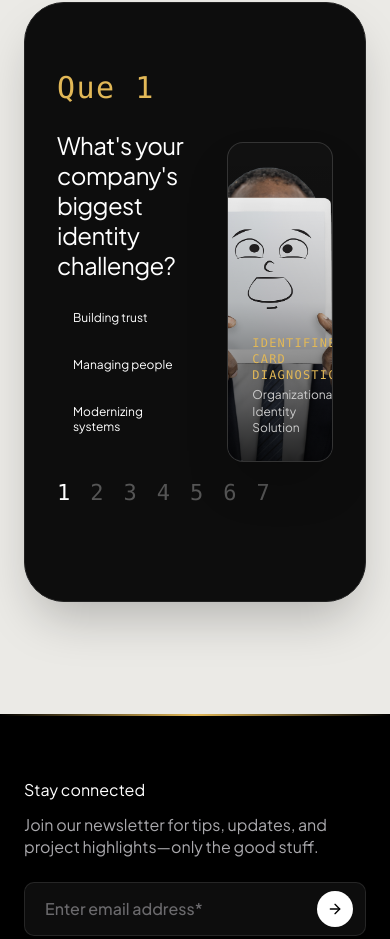
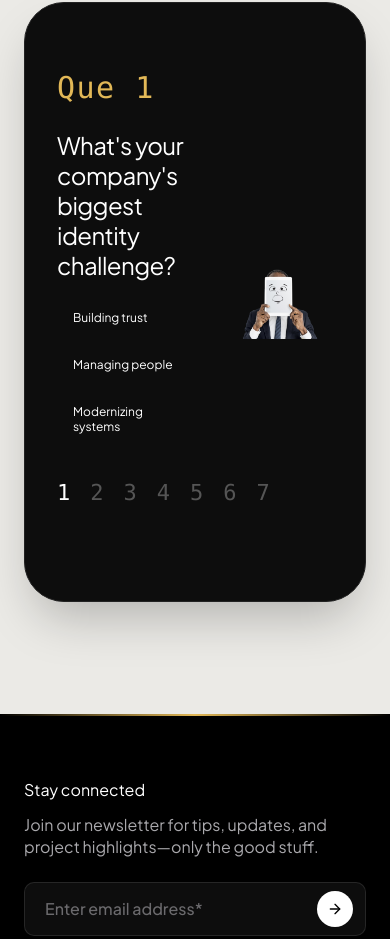
Before and after one commit to 0001-DEV/Identifine, a React (Vite) app: page / in a window 390 px wide. Shown: the part 9844-10783 px from the top of the page. Built offline with nearby package versions, Linux system fonts and the light colour scheme; the HTML template or start-up script is replaced by a standard one; a web font is replaced by a local one.

Commit message:
Remove borders and glassmorphism overlay from quiz images and make images responsive in IdentityQuiz

```diff
--- a/src/components/IdentityQuiz.jsx
+++ b/src/components/IdentityQuiz.jsx
@@ -236,21 +236,13 @@ export default function IdentityQuiz() {
             </div>
           </div>
 
-          {/* Right Image Side (Asset Renders) */}
-          <div className="col-span-5 lg:col-span-4 flex flex-col items-center justify-center relative w-full h-[320px] sm:h-[380px] rounded-2xl sm:rounded-3xl overflow-hidden bg-[#111111] border border-white/15 shadow-2xl mt-0">
+          {/* Right Image Side (Responsive, No border, No glassmorphism overlay) */}
+          <div className="col-span-5 lg:col-span-4 flex items-center justify-center relative w-full h-[260px] sm:h-[340px] lg:h-[380px] rounded-2xl sm:rounded-3xl overflow-hidden bg-transparent mt-0">
             <img
               src={quizStepImages[currentStep % quizStepImages.length]}
               alt="Identifine Diagnostic"
-              className="w-full h-full object-cover object-center transition-all duration-500 select-none"
+              className="w-full h-full object-contain sm:object-cover object-center transition-all duration-500 select-none"
             />
-            <div className="absolute inset-0 bg-gradient-to-t from-black/85 via-black/20 to-transparent p-6 flex flex-col justify-end">
-              <span className="text-xs font-mono uppercase tracking-widest text-[#E2B857] mb-1">
-                Identifine Card Diagnostic
-              </span>
-              <span className="text-xs text-[#CCCCCC] font-normal leading-snug">
-                Organizational Identity Solution
-              </span>
-            </div>
           </div>
 
         </div>
@@ -336,21 +328,13 @@ export default function IdentityQuiz() {
             )}
           </div>
 
-          {/* Right Image Side on Completion */}
-          <div className="lg:col-span-4 hidden lg:flex flex-col items-center justify-center relative w-full h-[380px] rounded-3xl overflow-hidden bg-[#111111] border border-white/15 shadow-2xl">
+          {/* Right Image Side on Completion (Responsive, No border, No glassmorphism overlay) */}
+          <div className="lg:col-span-4 hidden lg:flex items-center justify-center relative w-full h-[380px] rounded-3xl overflow-hidden bg-transparent">
             <img
               src={que6Img}
               alt="Identifine Completion"
-              className="w-full h-full object-cover object-center select-none"
+              className="w-full h-full object-contain sm:object-cover object-center select-none"
             />
-            <div className="absolute inset-0 bg-gradient-to-t from-black/85 via-black/20 to-transparent p-6 flex flex-col justify-end">
-              <span className="text-xs font-mono uppercase tracking-widest text-[#E2B857] mb-1">
-                Diagnostic Complete
-              </span>
-              <span className="text-xs text-[#CCCCCC] font-normal leading-snug">
-                Ready for Executive Consultation
-              </span>
-            </div>
           </div>
         </div>
       )}
```
